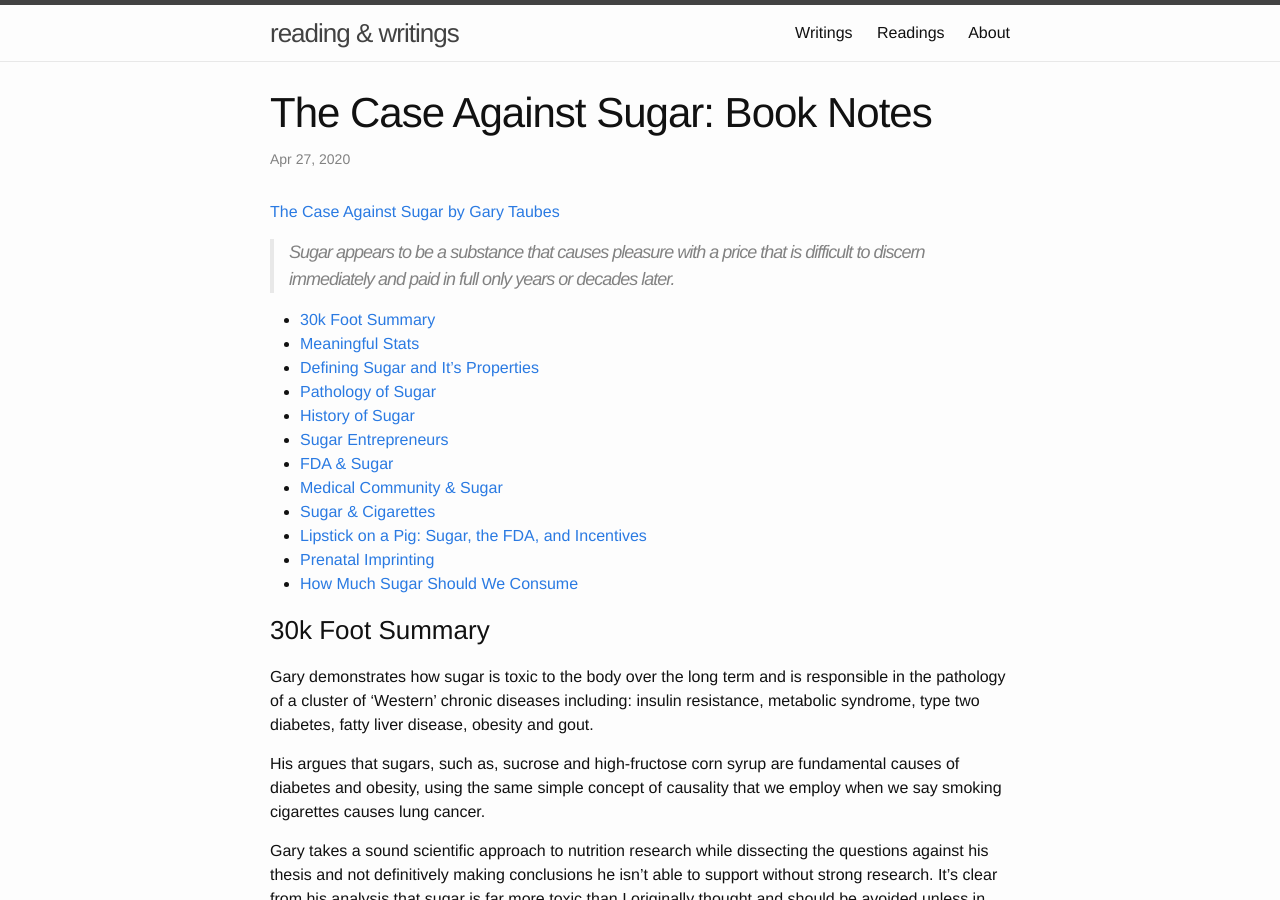
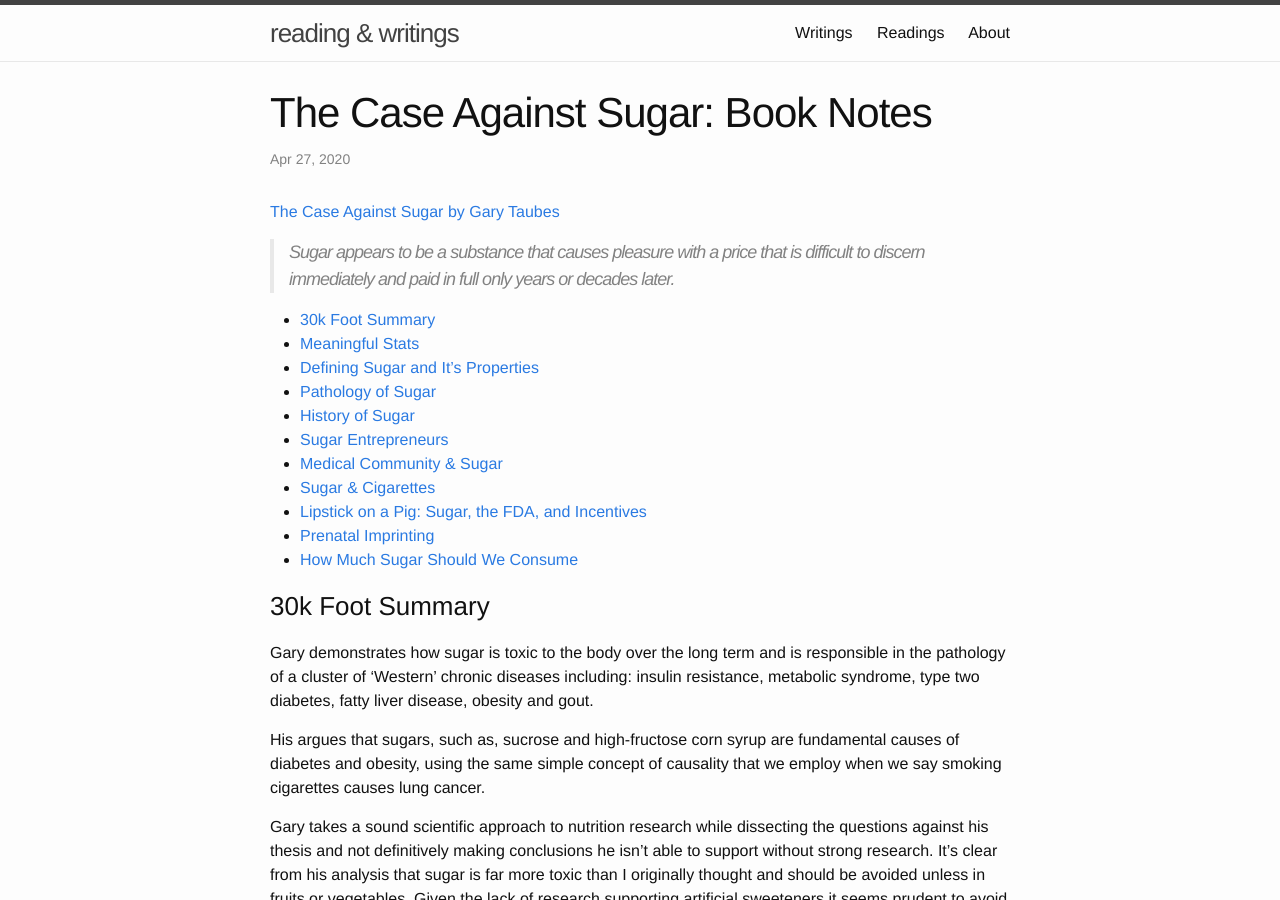
Before and after one commit to mjberg/reading-and-writing, a Jekyll site: the page built from _posts/2020-04-28-Book-Notes-The-Case-Against-Sugar.md, in a window 1280 px wide and 900 px high. Built offline with Jekyll 4.4.1, drawn with Linux system fonts in a browser that asks for light colours.

Commit message:
update case against sugar note

```diff
--- a/_posts/2020-04-28-Book-Notes-The-Case-Against-Sugar.md
+++ b/_posts/2020-04-28-Book-Notes-The-Case-Against-Sugar.md
@@ -14,7 +14,6 @@ categories: jekyll update
 - [Pathology of Sugar](#pathology)
 - [History of Sugar](#history)
 - [Sugar Entrepreneurs](#entrepreneurs)
-- [FDA & Sugar](#FDA)
 - [Medical Community & Sugar](#medical)
 - [Sugar & Cigarettes](#cigarettes)
 - [Lipstick on a Pig: Sugar, the FDA, and Incentives](#Lipstick)
```
